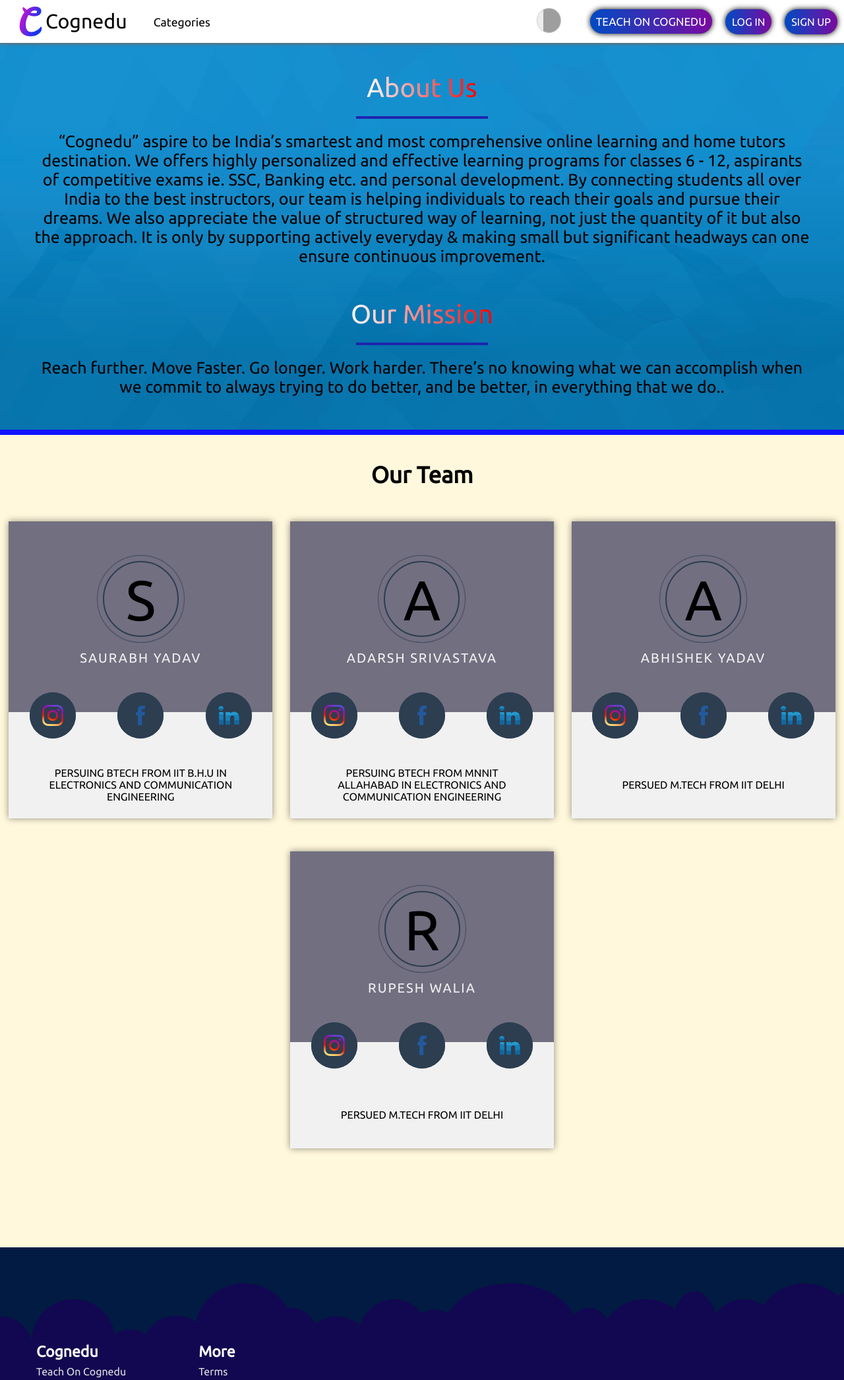
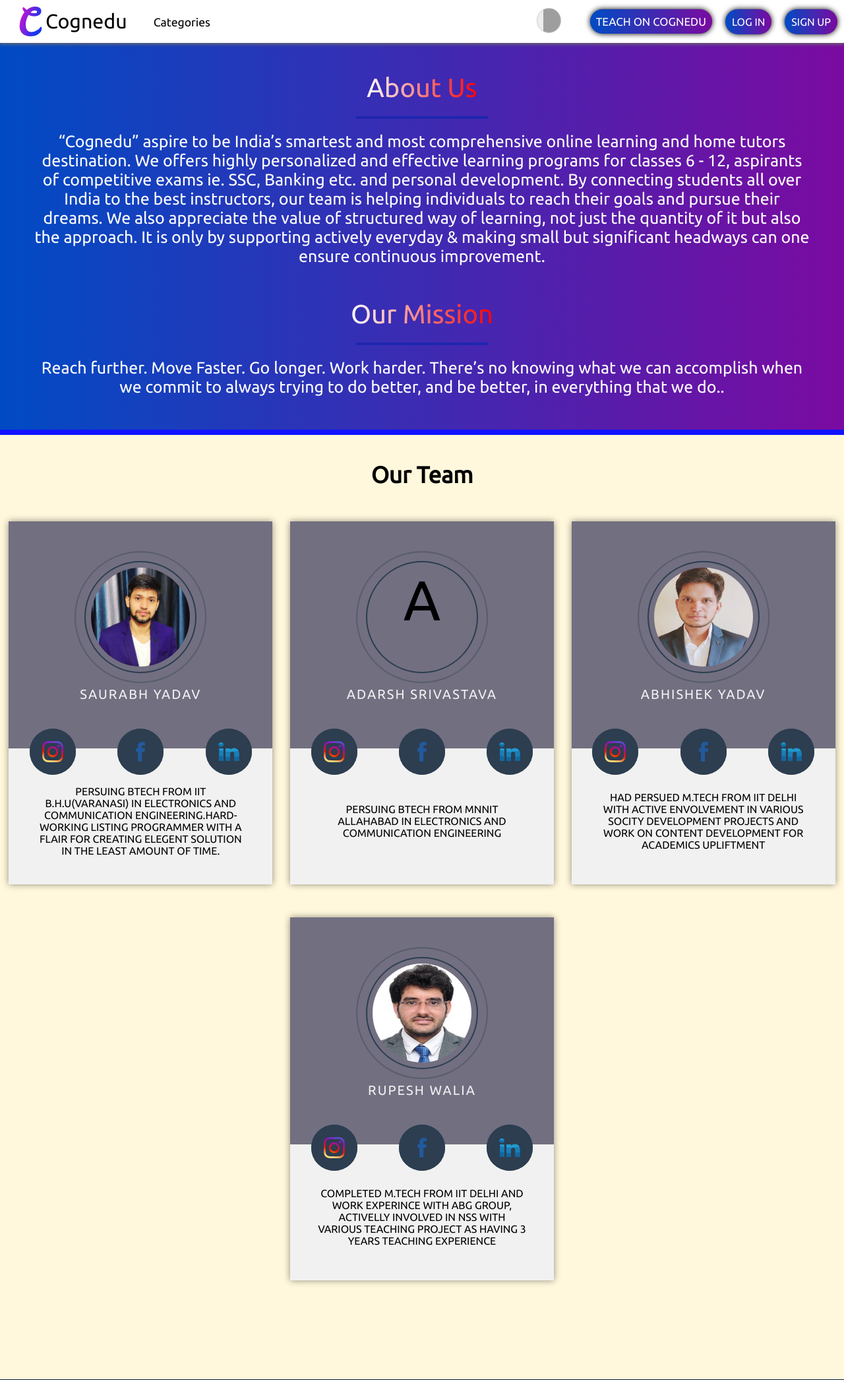
Before and after one commit to PseudoCode01/iLearn, a Django app: page /about in a window 1280 px wide. Shown: the top 2091 px of the page at 66% size. Run offline with Django 3.2, Linux system fonts and the light colour scheme; data that the repository does not hold is empty; some libraries are stand-ins or nearby versions; grey boxes are pictures that could not be loaded.

Commit message:
added profile

```diff
--- a/static/css/about.css
+++ b/static/css/about.css
@@ -7,9 +7,13 @@ background-color: cornsilk; }
  padding: 50px;
  height: auto;
  text-align: center;
- background: url('/static/img/background-869586_1280.png')no-repeat center center/cover;
- color: black;
+ transition: 1.5s;
+ background-size: 200% auto;
+ background-image: linear-gradient(to right, #004bc4 0%, #7d09a0 51%, #004bc4 100%);
  margin-top: 60px;
+}
+.about-section:hover{
+  background-position: right;
 }
 .line{
  margin-top: 20px;
@@ -30,7 +34,7 @@ background-color: cornsilk; }
   margin-bottom: 50px;
 }
 .about-section p{
-
+ color: white;
  font-size: 25px;
 }
 .aboutline{
@@ -50,7 +54,7 @@ background-color: cornsilk; }
 .profile-card {
  width: 400px;
  overflow: hidden;
- height: 450px;
+ height: 550px;
  text-align: center;
  position: relative;
  transition: .5s;
@@ -82,8 +86,8 @@ background-color: cornsilk; }
 }
 
 .pic {
- width: 95px;
- height: 95px;
+ width: 150px;
+ height: 150px;
  margin: auto;
  margin-bottom: 20px;
  border: 2px solid #2c3e50;
@@ -91,7 +95,11 @@ background-color: cornsilk; }
  padding: 8px;
  position: relative;
 }
-
+.pic >img{
+width: 100%;
+height: 100%;
+border-radius: 50%;
+}
 .pic::after {
  content: '';
  width: 100%;
--- a/template/home/about.html
+++ b/template/home/about.html
@@ -30,7 +30,7 @@
       <i class="message fas fa-envelope"></i>
       <i class="notif fas fa-bell"></i>
       <div class="pic">
-        <span>S</span>
+      <img src="/static/img/saurabhp.jpg" alt="">
       </div>
       <div class="name">Saurabh Yadav</div>
       <div class="tag"></div>
@@ -42,7 +42,10 @@
         <a><img src="/static/img/linkedinp.png" alt=""></a>
       </div>
       <div class="disc">
-      <div>Persuing Btech  from IIT B.H.U in Electronics and communication engineering</div>
+      <div>Persuing Btech from IIT B.H.U(Varanasi) in Electronics and communication engineering.Hard-working
+        listing programmer with a flair for creating elegent solution
+        in the least amount of time.
+      </div>
     </div>
     </div>
   </div>
@@ -72,7 +75,7 @@
       <i class="message fas fa-envelope"></i>
       <i class="notif fas fa-bell"></i>
       <div class="pic">
-        <span>A</span>
+       <img src="/static/img/abhishekp.jpg" alt="">
       </div>
       <div class="name">Abhishek Yadav</div>
       <div class="tag"></div>
@@ -84,7 +87,7 @@
         <a><img src="/static/img/linkedinp.png" alt=""></a>
       </div>
       <div class="disc">
-      <div>Persued M.Tech from IIT Delhi </div>
+      <div>Had persued M.Tech from IIT DELHI with active envolvement in various socity development projects and work on content development for academics upliftment </div>
     </div>
     </div>
   </div>
@@ -93,7 +96,7 @@
       <i class="message fas fa-envelope"></i>
       <i class="notif fas fa-bell"></i>
       <div class="pic">
-        <span>R</span>
+       <img src="/static/img/rupeshp.jpg" alt="">
       </div>
       <div class="name">Rupesh Walia</div>
       <div class="tag"></div>
@@ -105,7 +108,7 @@
         <a><img src="/static/img/linkedinp.png" alt=""></a>
       </div>
       <div class="disc">
-      <div>Persued M.Tech from IIT Delhi </div>
+      <div>Completed M.Tech from IIT Delhi and work experince with ABG group, activelly involved in NSS with various teaching project as having 3 years teaching experience </div>
     </div>
     </div>
   </div>
--- a/template/home/tPerformance.html
+++ b/template/home/tPerformance.html
@@ -35,7 +35,6 @@
              <div class="totalEnrolled">
                 <span>Total enrollment -{{totalenrolled}}</span>
              </div>
-
     </div>
     <div class="tabcontent" id="rating">
         {% for item in courses %}
```
Also changed, not shown: static/img/abhishekp.jpg (added), static/img/aboutus.jpg (deleted), static/img/background-869586_1280.png (deleted), static/img/rupeshp.jpg (added), static/img/saurabhp.jpg (added).
